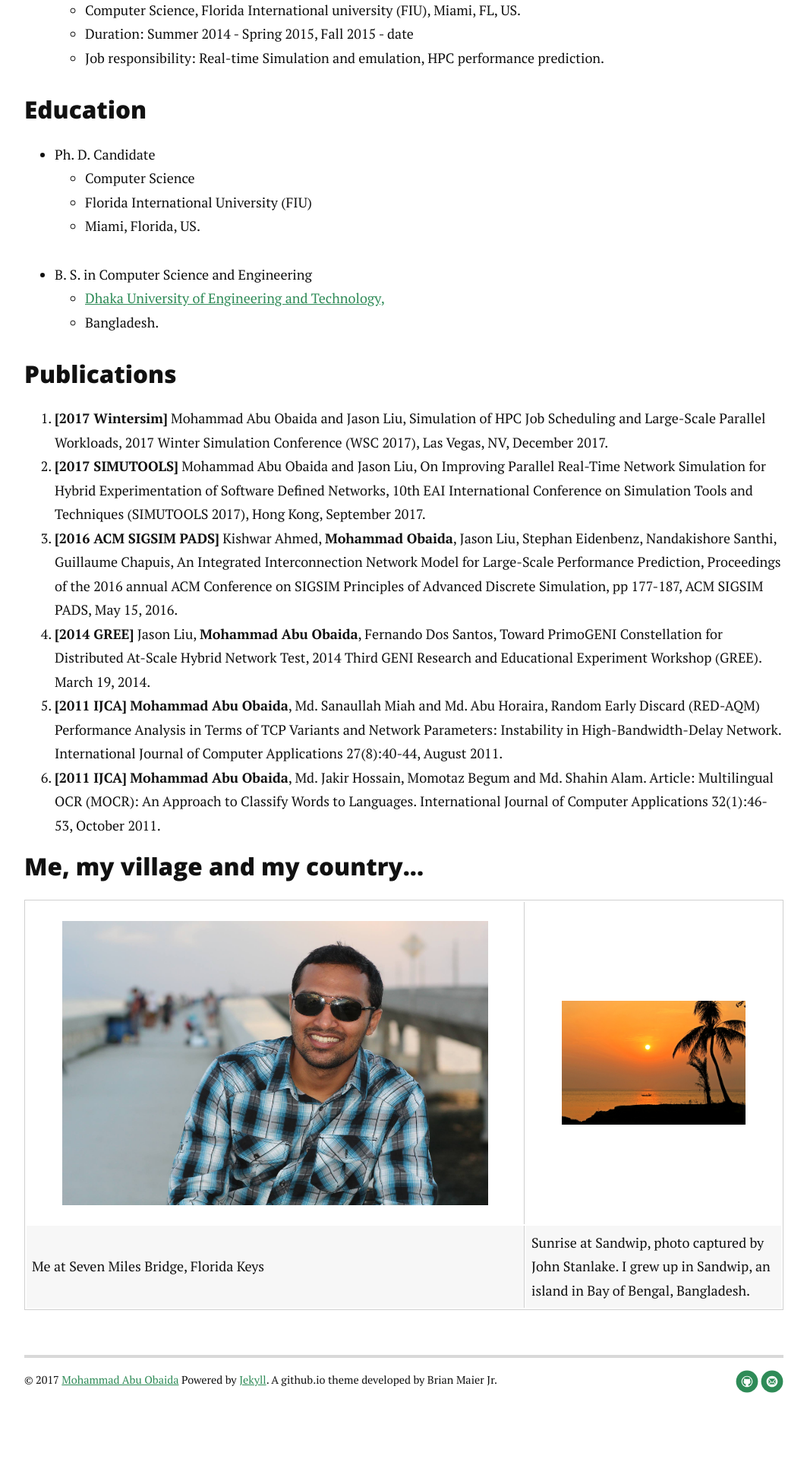
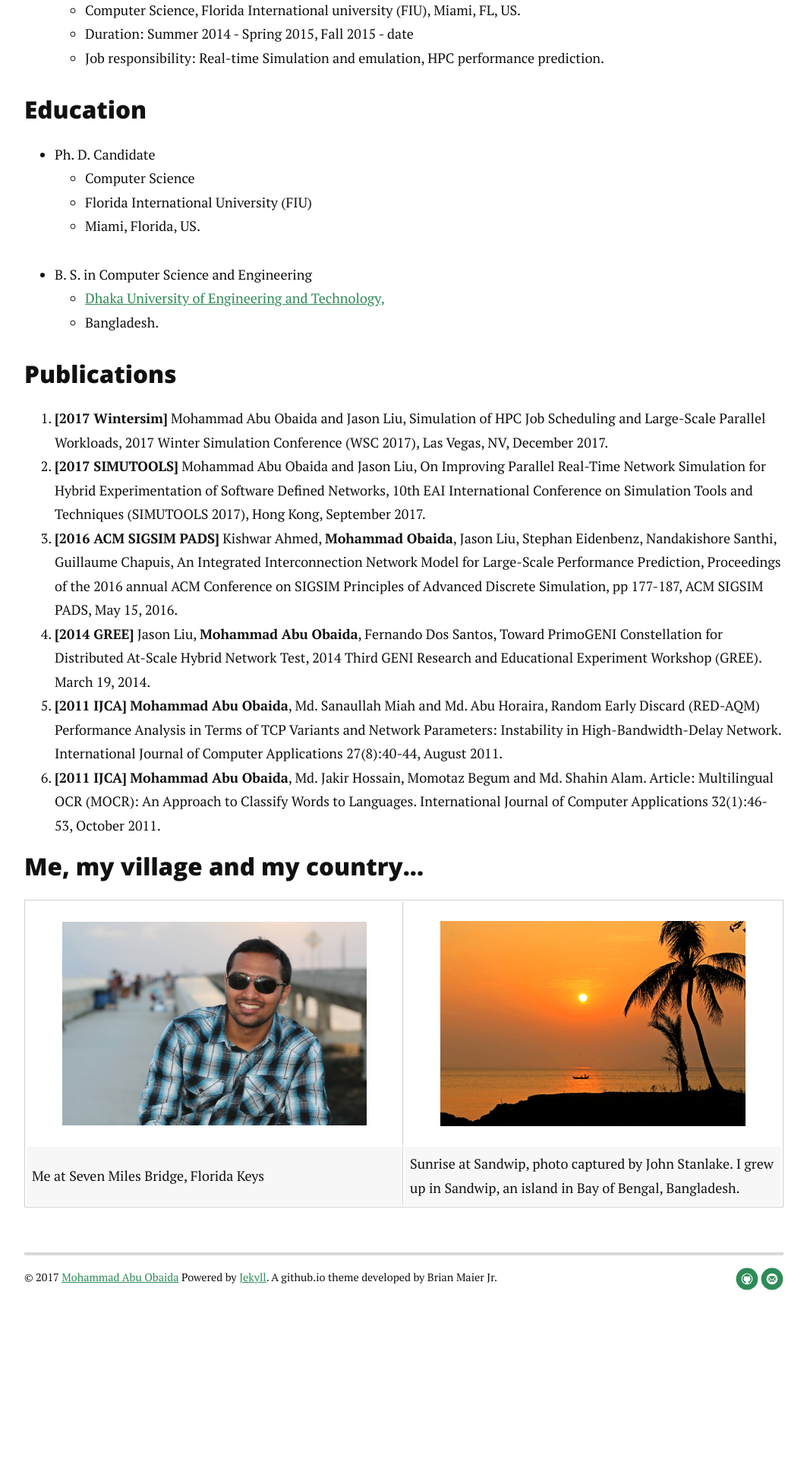
Before and after one commit to summonersRift/summonersrift.github.io, a Jekyll site: the page built from index.html, in a window 1280 px wide. Shown: the part 767-2687 px from the top of the page at 76% size, without its empty margins (108-1171 px from the left). Built offline with Jekyll 4.4.1, drawn with Linux system fonts in a browser that asks for light colours; nearby versions of some CDN libraries; the list of posts is cut into pages by our own code; after the commit the page ends 2552 px from its top, so only the background shows below that.

Commit message:
table space redistributed

```diff
--- a/index.html
+++ b/index.html
@@ -65,12 +65,12 @@ title: Obaida says Hi
         <h3> Me, my village and my country...</h3>
 <table style="width:100%">
   <tr>
-    <td>
+    <td width="50%" border="0">
         <figure>
                <img src="/assets/img/profile_picture_2016.jpg" alt="Obaida" align="middle">
          </figure>
     </td>
-    <td>
+    <td width="50%">
         <figure>
                <img src="/assets/img/touring.jpg" alt="Sunrise in Sandwip" align="middle">
         </figure>
```
